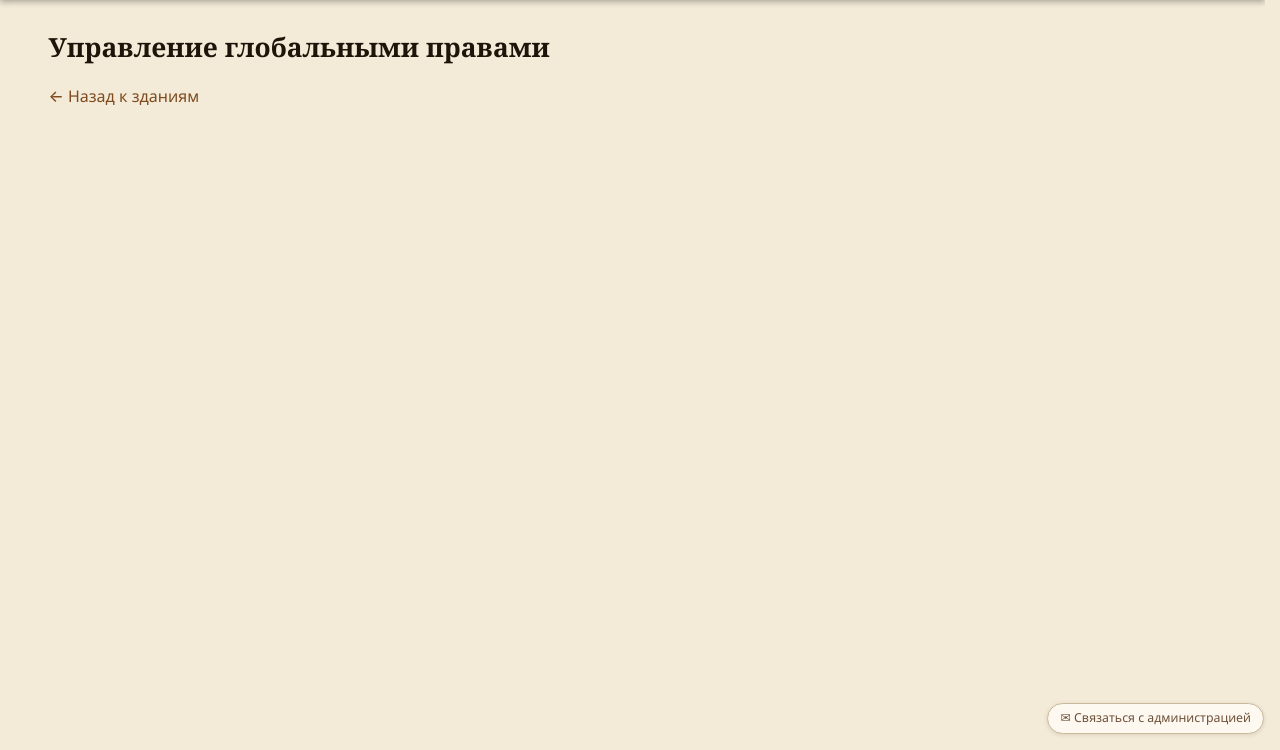
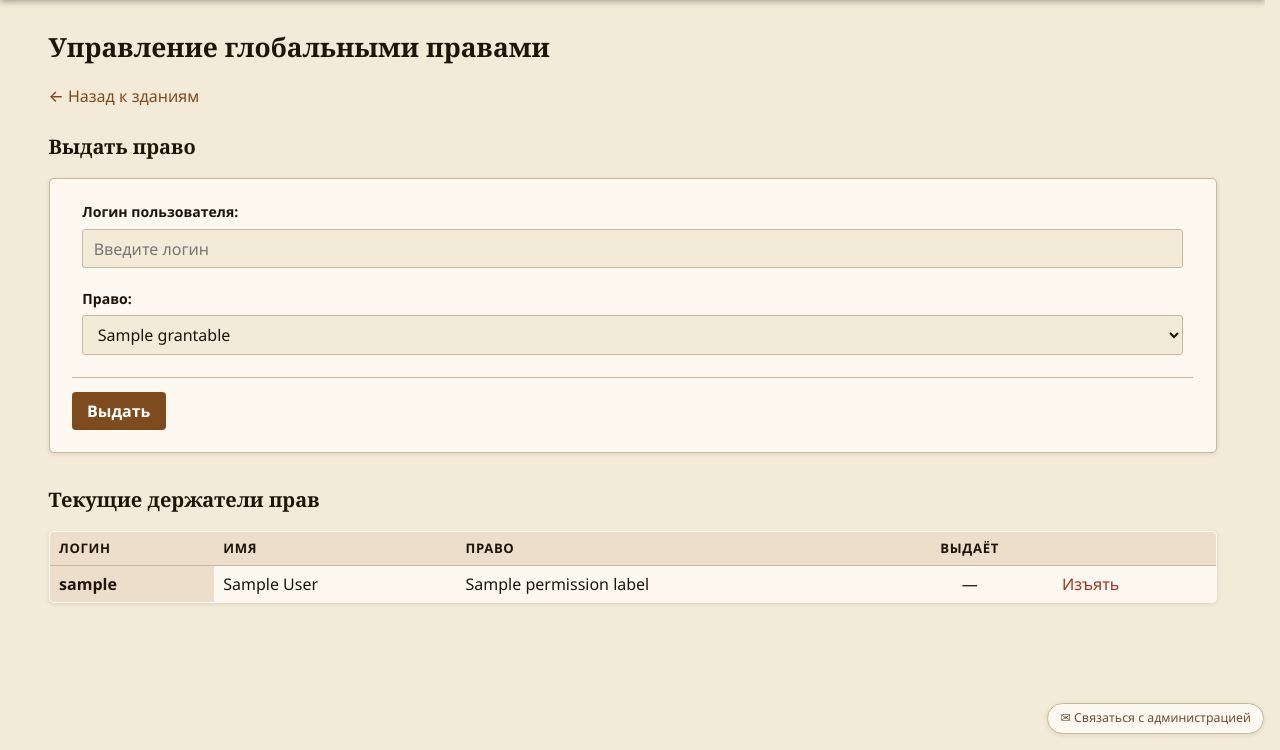
Before and after one commit to VikaRzyankina/Booking, a Flask app: template app/templates/building/view_permissions.html in a window 1280 px wide. Shown: the part 50-800 px from the top of the page. Run offline with Flask 3, Linux system fonts and the light colour scheme; the template is opened without the code that fills it: most values are stand-ins (such as "Sample title", 1, 10 or a date in 2020); some libraries are stand-ins or nearby versions.

Commit message:
Доработка глобальных прав

```diff
--- a/app/routes/building_routes.py
+++ b/app/routes/building_routes.py
@@ -7,8 +7,8 @@ from app.assets_manager import save_photo, validate_photo
 from app.db import get_db_cursor, DAYS
 from app.config import RATING_MIN_VOTES
 from app.permissions import (check_permission, require_permission, login_required, grant_permission,
-                             check_granting, revoke_permission, PERMISSION_LABELS, VIEW,
-                             CREATE_BUILDING, MANAGE_BUILDING, CREATE_ROOM, MANAGE_BOOKING_REQUESTS)
+                             check_granting, revoke_permission, PERMISSION_LABELS, ALL_PERMISSIONS,
+                             VIEW, CREATE_BUILDING, MANAGE_BUILDING, CREATE_ROOM, MANAGE_BOOKING_REQUESTS)
 
 building_bp = Blueprint('building', __name__, url_prefix='/')
 
@@ -204,8 +204,17 @@ def browse():
     }.items() if v}
     time_qs = ('?' + urlencode(time_qs_params)) if time_qs_params else ''
 
-    can_grant_view = bool(user_id != 2 and check_granting(user_id, VIEW))
-    can_grant_create_building = bool(user_id != 2 and check_granting(user_id, CREATE_BUILDING))
+    can_manage_global_perms = False
+    if user_id != 2:
+        with get_db_cursor() as cur:
+            cur.execute("""
+                SELECT EXISTS (
+                    SELECT 1 FROM user_permissions
+                    WHERE user_id = %s AND granting = TRUE
+                      AND building_id IS NULL AND room_id IS NULL
+                )
+            """, (user_id,))
+            can_manage_global_perms = cur.fetchone()[0]
     can_create_building = check_permission(user_id, CREATE_BUILDING)
 
     return render_template(
@@ -220,8 +229,7 @@ def browse():
         filter_time_from=filter_time_from or '',
         filter_time_to=filter_time_to or '',
         time_qs=time_qs,
-        can_grant_view=can_grant_view,
-        can_grant_create_building=can_grant_create_building,
+        can_manage_global_perms=can_manage_global_perms,
         can_create_building=can_create_building,
     )
 
@@ -330,68 +338,44 @@ def edit_building(id):
     return render_form()
 
 
-@building_bp.route('/grant-view', methods=['POST'])
+@building_bp.route('/grant-global', methods=['POST'])
 @login_required
-def grant_global_view():
+def grant_global_permission():
     user_id = session.get('user_id')
-
     login = request.form.get('login', '').strip()
-    if not login:
-        flash('Укажите логин пользователя.', 'error')
-        return redirect(url_for('building.browse'))
-
+    permission = request.form.get('permission', '').strip()
+    if not login or permission not in ALL_PERMISSIONS:
+        flash('Некорректные данные.', 'error')
+        return redirect(url_for('building.view_permissions'))
     with get_db_cursor() as cur:
         cur.execute("SELECT id FROM users WHERE login = %s", (login,))
         target = cur.fetchone()
-
     if not target:
-        flash(f'Пользователь {login} не найден.', 'error')
-        return redirect(url_for('building.browse'))
-
-    success = grant_permission(user_id, target['id'], VIEW)
+        flash(f'Пользователь «{login}» не найден.', 'error')
+        return redirect(url_for('building.view_permissions'))
+    success = grant_permission(user_id, target['id'], permission)
     if success:
-        flash(f'Право на просмотр зданий выдано пользователю {login}.', 'success')
+        flash(f'Право «{PERMISSION_LABELS[permission]}» выдано пользователю {login}.', 'success')
     else:
         flash('Не удалось выдать право. Возможно, оно уже выдано или у вас нет прав на это действие.', 'error')
     return redirect(url_for('building.view_permissions'))
 
 
-@building_bp.route('/grant-create-building', methods=['POST'])
+@building_bp.route('/revoke-global', methods=['POST'])
 @login_required
-def grant_global_create_building():
-    user_id = session.get('user_id')
-    login = request.form.get('login', '').strip()
-    if not login:
-        flash('Укажите логин пользователя.', 'error')
-        return redirect(url_for('building.view_permissions'))
-    with get_db_cursor() as cur:
-        cur.execute("SELECT id FROM users WHERE login = %s", (login,))
-        target = cur.fetchone()
-    if not target:
-        flash(f'Пользователь {login} не найден.', 'error')
-        return redirect(url_for('building.view_permissions'))
-    success = grant_permission(user_id, target['id'], CREATE_BUILDING)
-    if success:
-        flash(f'Право на создание зданий выдано пользователю {login}.', 'success')
-    else:
-        flash('Не удалось выдать право. Возможно, оно уже выдано или у вас нет прав на это действие.', 'error')
-    return redirect(url_for('building.view_permissions'))
-
-
-@building_bp.route('/revoke-create-building', methods=['POST'])
-@login_required
-def revoke_global_create_building():
+def revoke_global_permission():
     user_id = session.get('user_id')
     target_user_id = request.form.get('target_user_id', type=int)
-    if not target_user_id:
+    permission = request.form.get('permission', '').strip()
+    if not target_user_id or permission not in ALL_PERMISSIONS:
         flash('Некорректные данные.', 'error')
         return redirect(url_for('building.view_permissions'))
     if target_user_id == user_id:
         flash('Нельзя изъять право у самого себя.', 'error')
         return redirect(url_for('building.view_permissions'))
-    success = revoke_permission(user_id, target_user_id, CREATE_BUILDING)
+    success = revoke_permission(user_id, target_user_id, permission)
     if success:
-        flash('Право на создание зданий изъято.', 'success')
+        flash('Право изъято.', 'success')
     else:
         flash('Не удалось изъять право.', 'error')
     return redirect(url_for('building.view_permissions'))
@@ -439,56 +423,25 @@ def grant_building_permission(id):
 @login_required
 def view_permissions():
     user_id = session.get('user_id')
-    can_grant_view = check_granting(user_id, VIEW)
-    can_grant_create_building = check_granting(user_id, CREATE_BUILDING)
-    if not can_grant_view and not can_grant_create_building:
+    grantable = [(p, PERMISSION_LABELS[p]) for p in ALL_PERMISSIONS if check_granting(user_id, p)]
+    if not grantable:
         flash('У вас нет прав для просмотра этого раздела.', 'error')
         return redirect(url_for('building.browse'))
-    view_holders = []
-    create_building_holders = []
+    grantable_perms = tuple(p for p, _ in grantable)
     with get_db_cursor() as cur:
-        if can_grant_view:
-            cur.execute("""
-                SELECT u.id as user_id, u.login, u.full_name, up.granting
-                FROM user_permissions up
-                JOIN users u ON u.id = up.user_id
-                WHERE up.permission = 'VIEW' AND up.building_id IS NULL AND up.room_id IS NULL
-                ORDER BY u.login
-            """)
-            view_holders = cur.fetchall()
-        if can_grant_create_building:
-            cur.execute("""
-                SELECT u.id as user_id, u.login, u.full_name, up.granting
-                FROM user_permissions up
-                JOIN users u ON u.id = up.user_id
-                WHERE up.permission = 'CREATE_BUILDING' AND up.building_id IS NULL AND up.room_id IS NULL
-                ORDER BY u.login
-            """)
-            create_building_holders = cur.fetchall()
+        cur.execute("""
+            SELECT u.id as user_id, u.login, u.full_name, up.permission, up.granting
+            FROM user_permissions up
+            JOIN users u ON u.id = up.user_id
+            WHERE up.building_id IS NULL AND up.room_id IS NULL
+              AND up.permission IN %s
+            ORDER BY u.login, up.permission
+        """, (grantable_perms,))
+        holders = cur.fetchall()
     return render_template('building/view_permissions.html',
-                           view_holders=view_holders,
-                           create_building_holders=create_building_holders,
-                           can_grant_view=can_grant_view,
-                           can_grant_create_building=can_grant_create_building)
-
-
-@building_bp.route('/revoke-view', methods=['POST'])
-@login_required
-def revoke_global_view():
-    user_id = session.get('user_id')
-    target_user_id = request.form.get('target_user_id', type=int)
-    if not target_user_id:
-        flash('Некорректные данные.', 'error')
-        return redirect(url_for('building.view_permissions'))
-    if target_user_id == user_id:
-        flash('Нельзя изъять право у самого себя.', 'error')
-        return redirect(url_for('building.view_permissions'))
-    success = revoke_permission(user_id, target_user_id, VIEW)
-    if success:
-        flash('Право на просмотр зданий изъято.', 'success')
-    else:
-        flash('Не удалось изъять право.', 'error')
-    return redirect(url_for('building.view_permissions'))
+                           holders=holders,
+                           grantable=grantable,
+                           permission_labels=PERMISSION_LABELS)
 
 
 @building_bp.route('/buildings/<int:id>/revoke', methods=['POST'])
--- a/app/templates/building/browse.html
+++ b/app/templates/building/browse.html
@@ -6,7 +6,7 @@
 {% block body %}
     <h1>Список зданий</h1>
     <div class="nav-links">
-        {% if can_grant_view or can_grant_create_building %}
+        {% if can_manage_global_perms %}
         <a href="{{ url_for('building.view_permissions') }}" class="add-link">Управление глобальными правами</a>
         {% endif %}
         {% if can_create_building %}
--- a/app/templates/building/view_permissions.html
+++ b/app/templates/building/view_permissions.html
@@ -7,44 +7,54 @@
         <a href="{{ url_for('building.browse') }}" class="back-link">← Назад к зданиям</a>
     </div>
 
-    <div class="settings-cols" style="margin-top:1.5rem;align-items:flex-start">
-
-        {% if can_grant_view %}
-        <div class="settings-col">
-            <h2>Просмотр зданий</h2>
-
-            <form method="post" action="{{ url_for('building.grant_global_view') }}" class="generic-form" style="margin-top:.75rem">
+    <section style="margin-top:1.5rem">
+        <h2>Выдать право</h2>
+        <form method="post" action="{{ url_for('building.grant_global_permission') }}" class="generic-form" style="margin-top:.75rem">
             <div class="form-group">
-                    <label for="grant-view-login">Логин пользователя:</label>
-                    <input type="text" id="grant-view-login" name="login" placeholder="Введите логин"
+                <label for="grant-login">Логин пользователя:</label>
+                <input type="text" id="grant-login" name="login" placeholder="Введите логин"
                        required autocomplete="off">
+            </div>
+            <div class="form-group">
+                <label for="grant-permission">Право:</label>
+                <select id="grant-permission" name="permission">
+                    {% for value, label in grantable %}
+                    <option value="{{ value }}">{{ label }}</option>
+                    {% endfor %}
+                </select>
             </div>
             <div class="form-actions">
                 <button type="submit" class="submit-btn">Выдать</button>
             </div>
         </form>
+    </section>
 
-            {% if view_holders %}
-            <table class="hours-table" style="width:100%;margin-top:1.25rem">
+    <section style="margin-top:2rem">
+        <h2>Текущие держатели прав</h2>
+        {% if holders %}
+        <table class="hours-table" style="width:100%;margin-top:.75rem">
             <thead>
                 <tr>
                     <th style="text-align:left;padding:.4rem .6rem">Логин</th>
                     <th style="text-align:left;padding:.4rem .6rem">Имя</th>
+                    <th style="text-align:left;padding:.4rem .6rem">Право</th>
                     <th style="text-align:center;padding:.4rem .6rem">Выдаёт</th>
                     <th style="padding:.4rem .6rem"></th>
                 </tr>
             </thead>
             <tbody>
-                    {% for h in view_holders %}
+                {% for h in holders %}
                 <tr>
                     <td style="padding:.4rem .6rem">{{ h.login }}</td>
                     <td style="padding:.4rem .6rem">{{ h.full_name }}</td>
+                    <td style="padding:.4rem .6rem">{{ permission_labels[h.permission] }}</td>
                     <td style="text-align:center;padding:.4rem .6rem">
                         {% if h.granting %}✓{% else %}—{% endif %}
                     </td>
                     <td style="padding:.4rem .6rem">
-                            <form method="post" action="{{ url_for('building.revoke_global_view') }}" style="margin:0">
+                        <form method="post" action="{{ url_for('building.revoke_global_permission') }}" style="margin:0">
                             <input type="hidden" name="target_user_id" value="{{ h.user_id }}">
+                            <input type="hidden" name="permission" value="{{ h.permission }}">
                             <button type="submit" class="danger-btn">Изъять</button>
                         </form>
                     </td>
@@ -53,59 +63,7 @@
             </tbody>
         </table>
         {% else %}
-            <p style="color:var(--muted);margin-top:1rem">Никто ещё не имеет этого права.</p>
+        <p style="color:var(--muted);margin-top:.75rem">Никто ещё не имеет глобальных прав.</p>
         {% endif %}
-        </div>
-        {% endif %}
-
-        {% if can_grant_create_building %}
-        <div class="settings-col">
-            <h2>Создание зданий</h2>
-
-            <form method="post" action="{{ url_for('building.grant_global_create_building') }}" class="generic-form" style="margin-top:.75rem">
-                <div class="form-group">
-                    <label for="grant-cb-login">Логин пользователя:</label>
-                    <input type="text" id="grant-cb-login" name="login" placeholder="Введите логин"
-                           required autocomplete="off">
-                </div>
-                <div class="form-actions">
-                    <button type="submit" class="submit-btn">Выдать</button>
-                </div>
-            </form>
-
-            {% if create_building_holders %}
-            <table class="hours-table" style="width:100%;margin-top:1.25rem">
-                <thead>
-                    <tr>
-                        <th style="text-align:left;padding:.4rem .6rem">Логин</th>
-                        <th style="text-align:left;padding:.4rem .6rem">Имя</th>
-                        <th style="text-align:center;padding:.4rem .6rem">Выдаёт</th>
-                        <th style="padding:.4rem .6rem"></th>
-                    </tr>
-                </thead>
-                <tbody>
-                    {% for h in create_building_holders %}
-                    <tr>
-                        <td style="padding:.4rem .6rem">{{ h.login }}</td>
-                        <td style="padding:.4rem .6rem">{{ h.full_name }}</td>
-                        <td style="text-align:center;padding:.4rem .6rem">
-                            {% if h.granting %}✓{% else %}—{% endif %}
-                        </td>
-                        <td style="padding:.4rem .6rem">
-                            <form method="post" action="{{ url_for('building.revoke_global_create_building') }}" style="margin:0">
-                                <input type="hidden" name="target_user_id" value="{{ h.user_id }}">
-                                <button type="submit" class="danger-btn">Изъять</button>
-                            </form>
-                        </td>
-                    </tr>
-                    {% endfor %}
-                </tbody>
-            </table>
-            {% else %}
-            <p style="color:var(--muted);margin-top:1rem">Никто ещё не имеет этого права.</p>
-            {% endif %}
-        </div>
-        {% endif %}
-
-    </div>
+    </section>
 {% endblock %}
```
Lines whose indentation alone changed are shown as unchanged.
